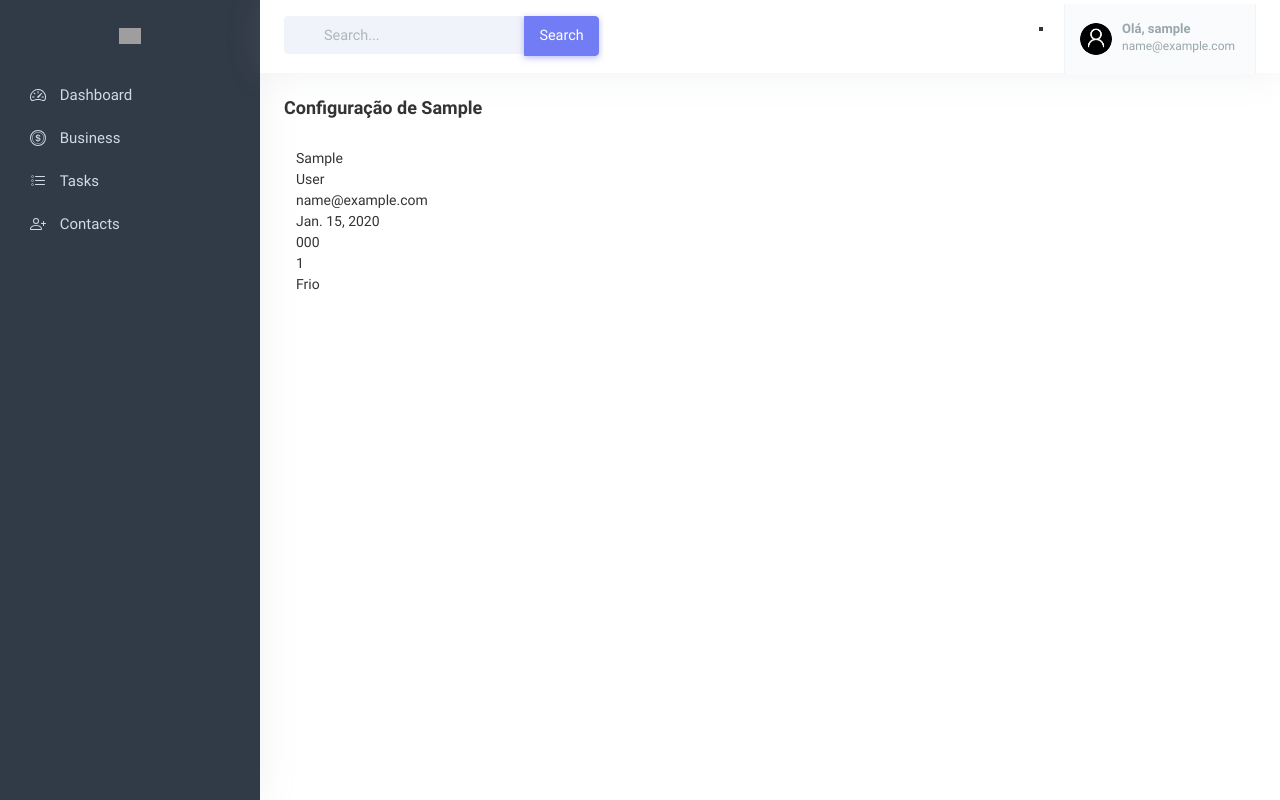
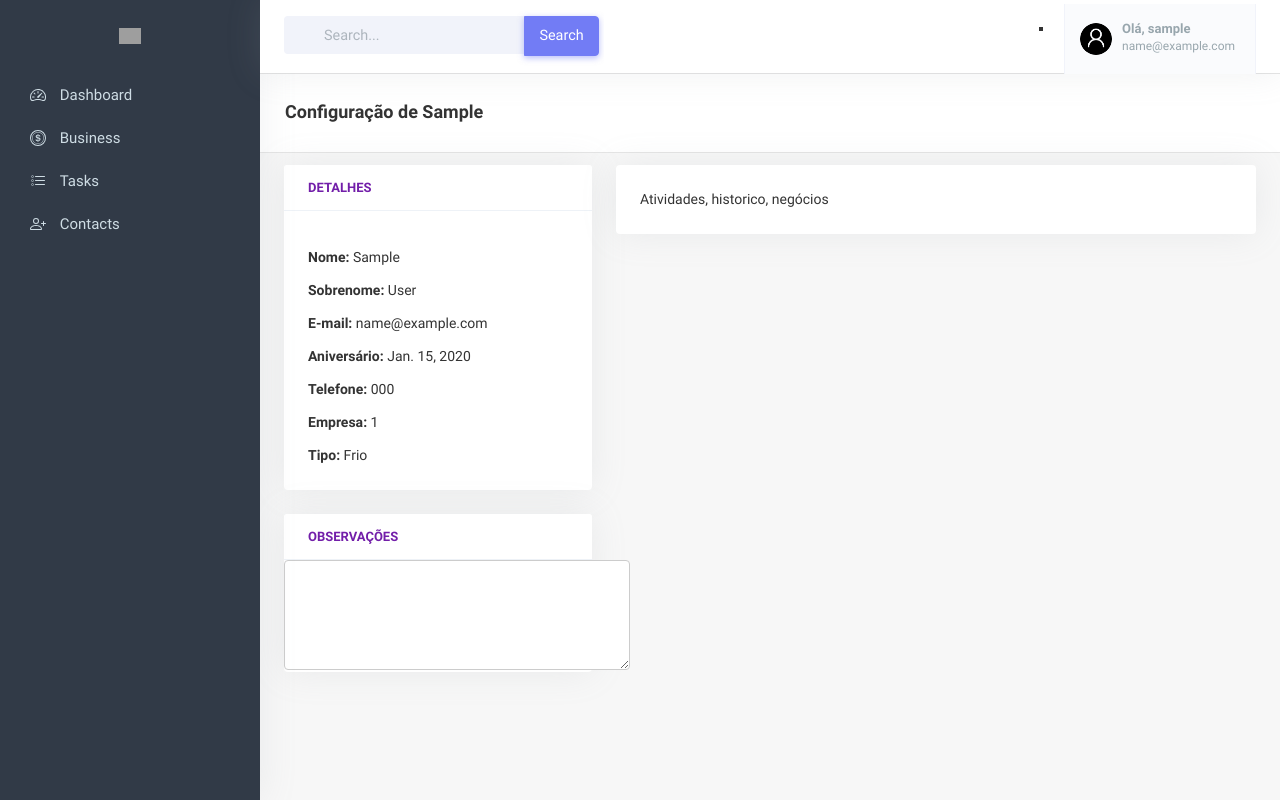
Before and after one commit to marcocapozzoli/customers-register, a Django app: page /dash/contacts/person/1 in a window 1280 px wide. Run offline with Django 3.2, Linux system fonts and the light colour scheme; a user stored in the database is signed in; tables that the repository leaves empty hold one stand-in row (values such as "Sample post"); some libraries are stand-ins or nearby versions; grey boxes are pictures that could not be loaded.

Commit message:
add template detail

```diff
--- a/dash/forms.py
+++ b/dash/forms.py
@@ -1,6 +1,6 @@
+from dash.models import Person
 from django import forms
 from django.contrib.admin.widgets import AdminDateWidget
-from django.core import validators
 
 from .validators import *
 
@@ -49,3 +49,6 @@ class PersonForm(forms.Form):
         label='',
         choices=LABEL,
     )
+
+class PersonDetailForm(PersonForm):
+    note = forms.CharField(max_length=60)
--- a/dash/models.py
+++ b/dash/models.py
@@ -16,6 +16,10 @@ class Person(models.Model):
     phone = models.CharField(max_length=25, blank=False, null=False)
     company_id = models.CharField(max_length=15, blank=False, null=False)
     label = models.CharField(max_length=6, choices=LABEL, blank=False, null=False, default='Frio')
+    # note = models.TextField(default='')
+    # foto = models.FileField(default=None)
+    # social_media = models.URLField(default=None)
+
     update_date = models.DateTimeField(auto_now=True)
     created_date = models.DateTimeField(auto_now_add=True)
 
--- a/dash/views.py
+++ b/dash/views.py
@@ -1,9 +1,9 @@
 from django.shortcuts import render
 from django.http import HttpResponseRedirect
 from django.urls import reverse
-from django.contrib import messages
 
-from dash.forms import PersonForm
+
+from dash.forms import PersonForm, PersonDetailForm
 from dash.models import Person
 
 
@@ -51,6 +51,8 @@ def contacts(request):
 
 def contacts_detail(request, pk):
     detail = Person.objects.get(pk=pk)
+    form = PersonDetailForm()
     return render(request, 'dash/contacts_detail.html',{
         'detail':detail,
+        'form': form
     })
--- a/templates/dash/base.html
+++ b/templates/dash/base.html
@@ -19,7 +19,7 @@
 </head>
 <body>
 
-    <main>
+    <main style="background-color: #F7F7F7;">
 
         <!-- Sidebar Start -->
         <div class="leftside-menu menuitem-active">
@@ -172,14 +172,19 @@
                     <!-- start page title -->
                     <div class="row">
                         <div class="col-12">
-                            <div class="page-title-box">
-                                <h4 class="page-title">{% block pagetitle %}{%endblock%}</h4>
+                            <div class="page-title-box"
+                            style="
+                            background-color: #fff;
+                            border: 1px solid #e5e5e5;
+                            margin: 3px -25px 0px -25px;">
+                                <h4 class="page-title" style="padding-left: 25px;">{% block pagetitle %}{%endblock%}</h4>
                             </div>
                         </div>
                     </div>
                     <!-- end page title -->
 
                     {% block content %}{% endblock %}
+
 
                 </div>
                 <!-- End Content -->
--- a/templates/dash/contacts.html
+++ b/templates/dash/contacts.html
@@ -7,7 +7,6 @@
 
 {% block content %}
 
-<div class="container">
 <div class="row">
 <div class="col-md-3">
     <form action="{% url 'contacts' %}" method="post">
@@ -24,7 +23,7 @@
 </div>
 <div class="col-md-9">
     <div class="table-responsive">
-                <table class="table">
+        <table class="table mt-2">
                 <thead>
                     <tr>
                     <th scope="col">Nome</th>
@@ -32,7 +31,6 @@
                     <th scope="col">Email</th>
                     <th scope="col">Telefone</th>
                     <th scope="col">Empresa</th>
-                            <th scope="col">Detail</th>
                     </tr>
                 </thead>
                 <tbody>
@@ -47,7 +45,6 @@
                 {% endfor %}
                 </tbody>
         </table>
-            </div>
     </div>
 </div>
 </div>
--- a/templates/dash/contacts_detail.html
+++ b/templates/dash/contacts_detail.html
@@ -7,15 +7,43 @@
 
 {% block content %}
 
-<div class="container">
-    {{ detail.first_name}}<br>
-    {{ detail.last_name}}<br>
-    {{ detail.email}}<br>
-    {{ detail.birthday}}<br>
-    {{ detail.phone}}<br>
-    {{ detail.company_id}}<br>
-    {{ detail.label}}
+<div class="row mt-2">
+<div class="col-md-4">
+    <div class="card">
+        <div class="card-header">
+            <span style="font-size: 13px; margin-top: 2px; color: #721ea9; font-weight: 600;">DETALHES</span>
+        </div>
+        <div class="card-body">
+            <div class="mt-2"><strong>Nome: </strong>{{ detail.first_name }}</div>
+            <div class="mt-2"><strong>Sobrenome: </strong>{{ detail.last_name }}</div>
+            <div class="mt-2"><strong>E-mail: </strong>{{ detail.email }}</div>
+            <div class="mt-2"><strong>Aniversário: </strong>{{ detail.birthday }}</div>
+            <div class="mt-2"><strong>Telefone: </strong>{{ detail.phone }}</div>
+            <div class="mt-2"><strong>Empresa: </strong>{{ detail.company_id }}</div>
+            <div class="mt-2"><strong>Tipo: </strong>{{ detail.label }}</div>
+        </div>
+    </div>
+</div>
+<div class="col-md-8">
+    <div class="card">
+        <div class="card-body">
+            Atividades, historico, negócios
+        </div>
+    </div>
+</div>
 </div>
 
+<div class="row">
+    <div class="col-md-4">
+        <div class="card">
+            <div class="card-header">
+                <span style="font-size: 13px; margin-top: 2px; color: #721ea9; font-weight: 600;">OBSERVAÇÕES</span>
+            </div>
+            <div class="">
+                <textarea name="" id="" cols="43" rows="5"></textarea>
+            </div>
+        </div>
+    </div>
+</div>
 
 {% endblock %}
--- a/templates/dash/home.html
+++ b/templates/dash/home.html
@@ -7,7 +7,7 @@
 
 {% block content %}
 <div class="container">
-    Página inicial
+
 </div>
 
 {% endblock %}
```
Lines whose indentation alone changed are shown as unchanged.
